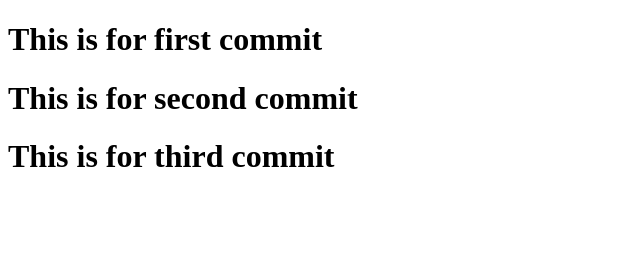
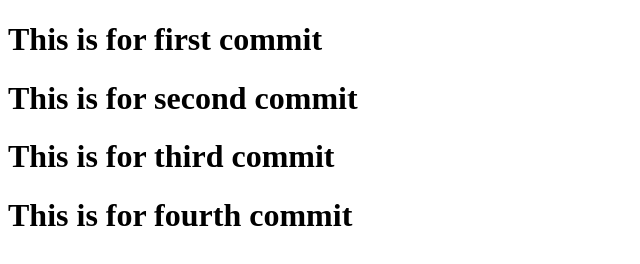
Before and after one commit to Shiva7569/FSDlab2, a plain HTML site: page index.html in a window 1280 px wide. Shown: the whole page, without its empty margins (0-640 px from the left). Drawn offline with Linux system fonts and the light colour scheme.

Commit message:
Fourth commit

```diff
--- a/index.html
+++ b/index.html
@@ -7,5 +7,6 @@
     <h1>This is for first commit</h1>
     <h1>This is for second commit</h1>
     <h1>This is for third commit</h1>
+    <h1>This is for fourth commit</h1>
 </body>
 </html>
```
